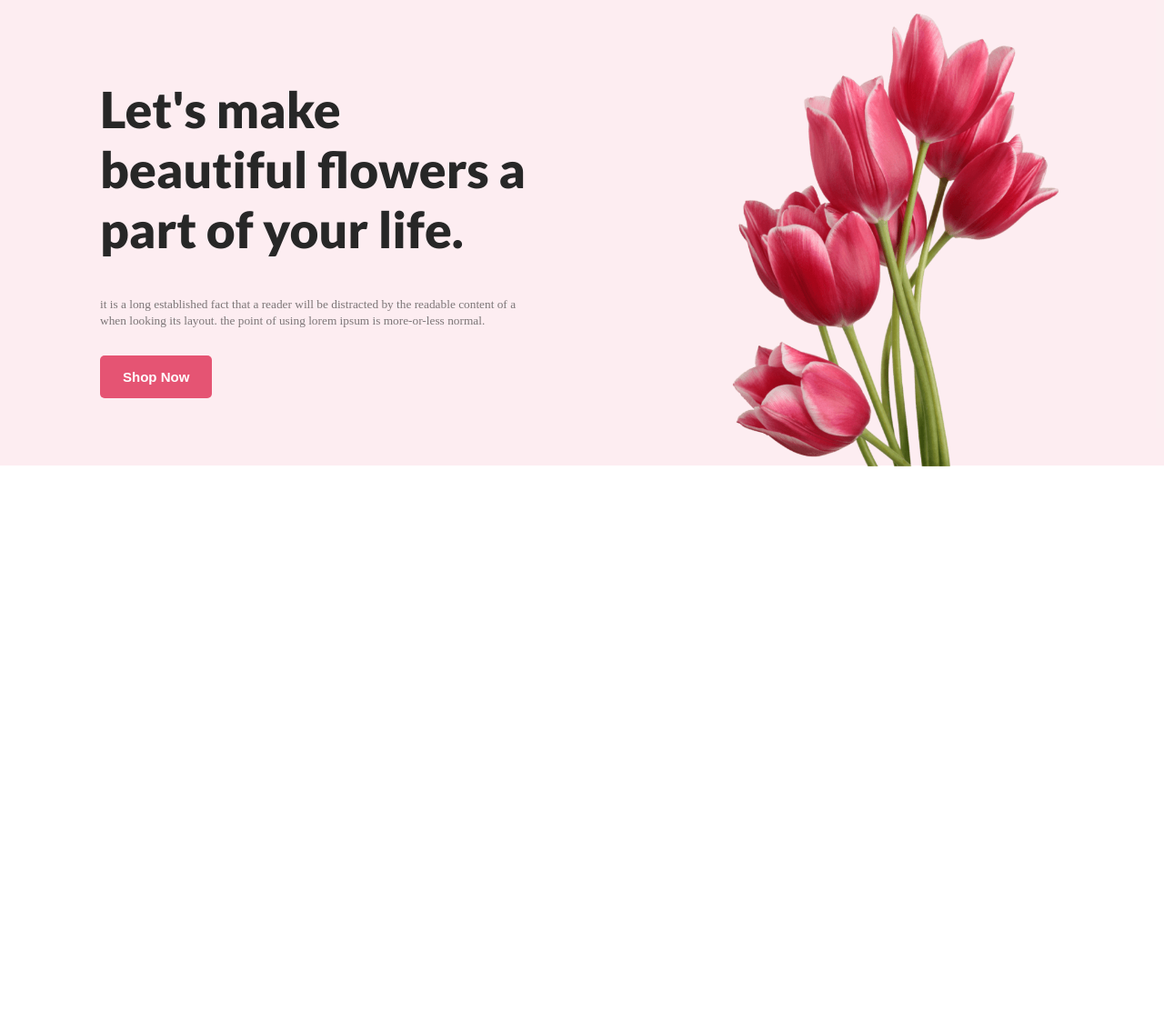
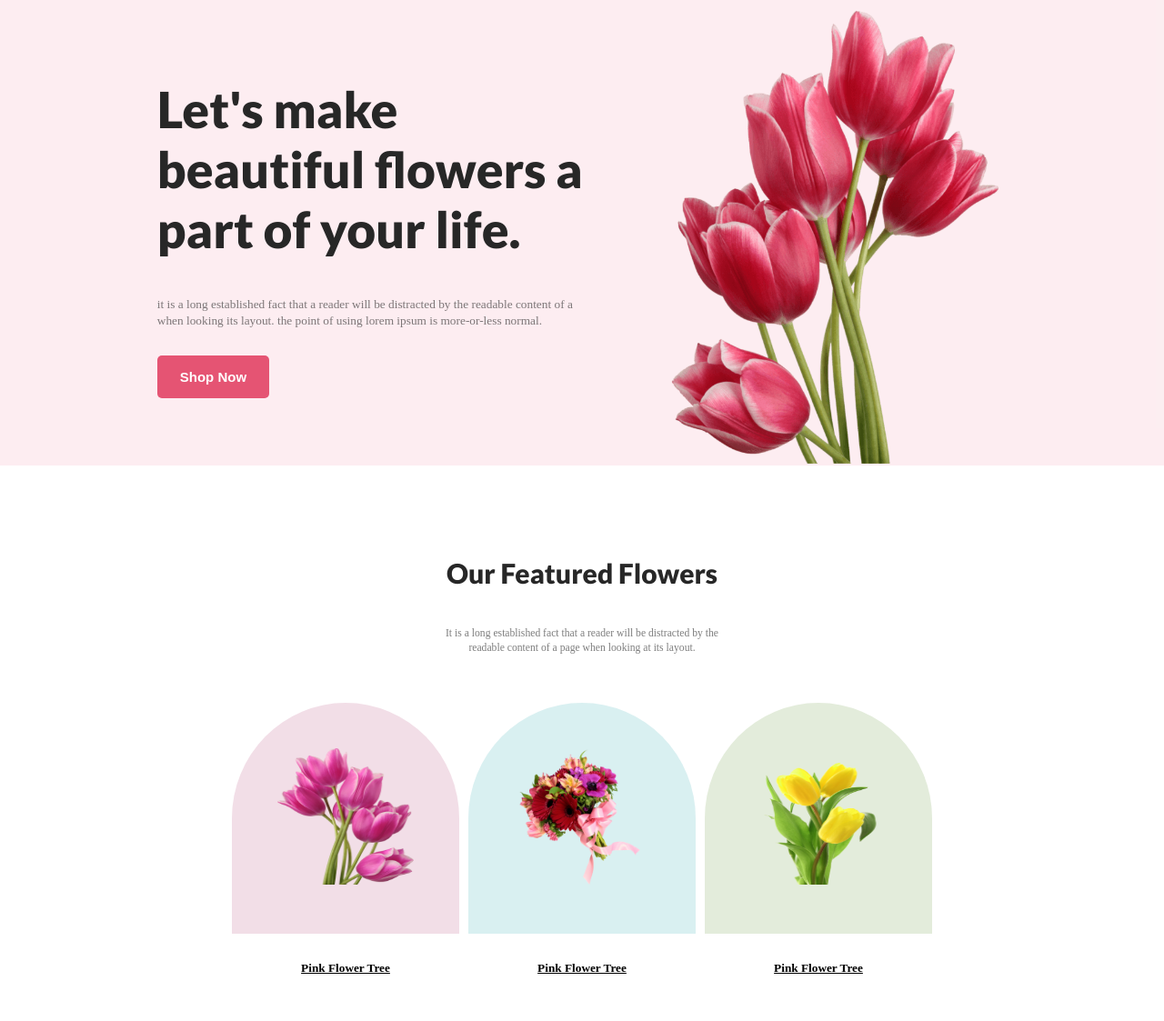
Before and after one commit to babu-201/Assignment, a plain HTML site: page index.html in a window 1280 px wide. Shown: the part 38-1161 px from the top of the page at 91% size. Before the commit the page ends 800 px from the top, so only its background shows below. Drawn offline with Linux system fonts and the light colour scheme.

Commit message:
main.feature-section added

```diff
--- a/index.html
+++ b/index.html
@@ -11,6 +11,7 @@
     <!-- header starts here -->
     <header>
         <div class="bg-header">
+            <div class="header_container">
             <div class="left-div_header">
                 <h1>Let's make<br>beautiful flowers a<br>part of your life.</h1>
         <p><small>It is a long established fact that a reader will be  distracted by the readable content of a  <br> when looking  its layout. The point of using Lorem Ipsum is
@@ -23,8 +24,57 @@
 
             </div>
         </div>
+        </div>
     </header>
      <!-- header ends here -->
+
+     <main>
+
+        <!-- feature section starts here -->
+        <section>
+            <div class="feature_container">
+                <div class="feature_title">
+                <h1>Our Featured Flowers</h1>
+                <p><small>It is a long established fact that a reader will be distracted by the <br> readable content of a page when looking at its layout.</small></p>
+            </div>
+                <div class="features_photo-container">
+
+                    <div class="center">
+                        <div class="center_01">
+                        <div class="first-div margin border-radius">
+                        <img src="images/pngwing 6.png" class="img_02" alt="">
+
+                    </div>
+                    <h5 class="heading-05">Pink Flower Tree</h5>
+                    </div>
+
+                    <div class="center_02">
+                    <div class="second-div margin border-radius">
+                        <img src="images/pngwing 5.png" class="img_02" alt="">
+
+                    </div>
+                    <h5 class="heading-05">Pink Flower Tree</h5>
+                    </div>
+
+
+                    <div class="center_03">
+                    <div class="third-div margin border-radius" class="heading-05">
+                        <img src="images/pngwing 7.png" class="img_02" alt="">
+
+                    </div>
+                    <h5 class="heading-05">Pink Flower Tree</h5>
+                    </div>
+
+                </div>
+
+            </div>
+
+            </div>
+        </section>
+        <!-- feature section endss here -->
+
+
+     </main>
 
 
 </body>
--- a/style.css
+++ b/style.css
@@ -7,9 +7,7 @@
     width: 100%;
     height: 550px;
     background-color: #E554731A;
-    display: flex;
-   justify-content: space-around;
-   align-items: center;
+
 
 }
 h1{
@@ -43,20 +41,103 @@ h1{
 
 .img_01{
     height: 500px;
-    margin-bottom: -55px;
+
+
 }
 .left-div_header{
     padding: 10px;
-    width: 100%;
+
     text-align: justify;
-    margin-left: 100px;
-    margin-top: 50px;
+
 }
 
 .right-div_header{
-    padding: 10px;
-    width: 100%;
+
+    text-align: center;
+
+}
+.header_container{
+    width: 80%;
+    display: flex;
+    justify-content: space-around;
+    align-items: center;
+    margin: 0px auto;
+    padding-top: 48px;
+}
+
+/* header starsts here ends here */
+
+
+
+
+
+/* feature section starts here */
+
+
+
+.feature_container h1{
+    text-align: center;
+    font-size: 30px;
+    font-weight: bold;
+    font-family: 'Lato', sans-serif;
+}
+
+.feature_container p{
+    text-align: center;
+    font-size: 14px;
+    color: #27272799;
+
+}
+
+.feature_container{
+    margin: 100px 0px 50px 0px;
+}
+
+
+
+.img_02{
+    width: 150px;
+    height:150px;
+    padding: 30px;
+    margin: 20px;
+
+}
+.center{
+    display: flex;
+    justify-content: center;
+    align-items: center;
+    height: 400px;
+}
+.center_01{
+    text-align: center;
+
+}
+.center_02{
+    text-align: center;
+}
+.center_03{
     text-align: center;
 }
 
-/* header starsts here ends here */
+.first-div{
+       background-color: #A7216226;
+       margin: 20px;
+}
+.second-div{
+    background-color: #0597A026;
+
+}
+.third-div{
+    background-color: #477D1126;
+}
+.margin{
+    margin: 5px;
+}
+.border-radius{
+    border-radius:50% 50% 0 0;
+}
+.heading-05{
+    margin-top: 30px;
+   text-decoration: underline;
+}
+/* feature section starts here */
```
